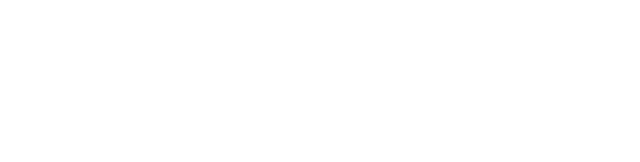
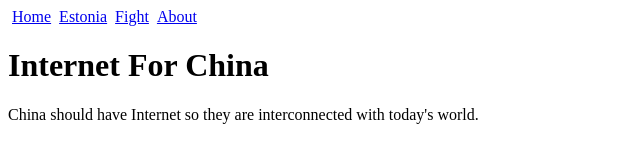
Before and after one commit to DeijaBurton/China, a plain HTML site: page index.html in a window 1280 px wide. Shown: the whole page, without its empty margins (0-640 px from the left). Drawn offline with Linux system fonts and the light colour scheme.

Commit message:
Update index.html

```diff
--- a/index.html
+++ b/index.html
@@ -1,4 +1,13 @@
 <htmml>
 <body>
+  <div class="topnav" id="myTopnav">
+  <a href="home.html">Home</a>
+  <a href="estonia.html">Estonia</a>
+  <a href="fight.html">Fight</a>
+  <a href=”about.html">About</a>
+</div>
+                      <h1>Internet For China
+                      </h1><p>China should have Internet so they are interconnected with today's world. </p>
+
 </body>
 </html>
```
